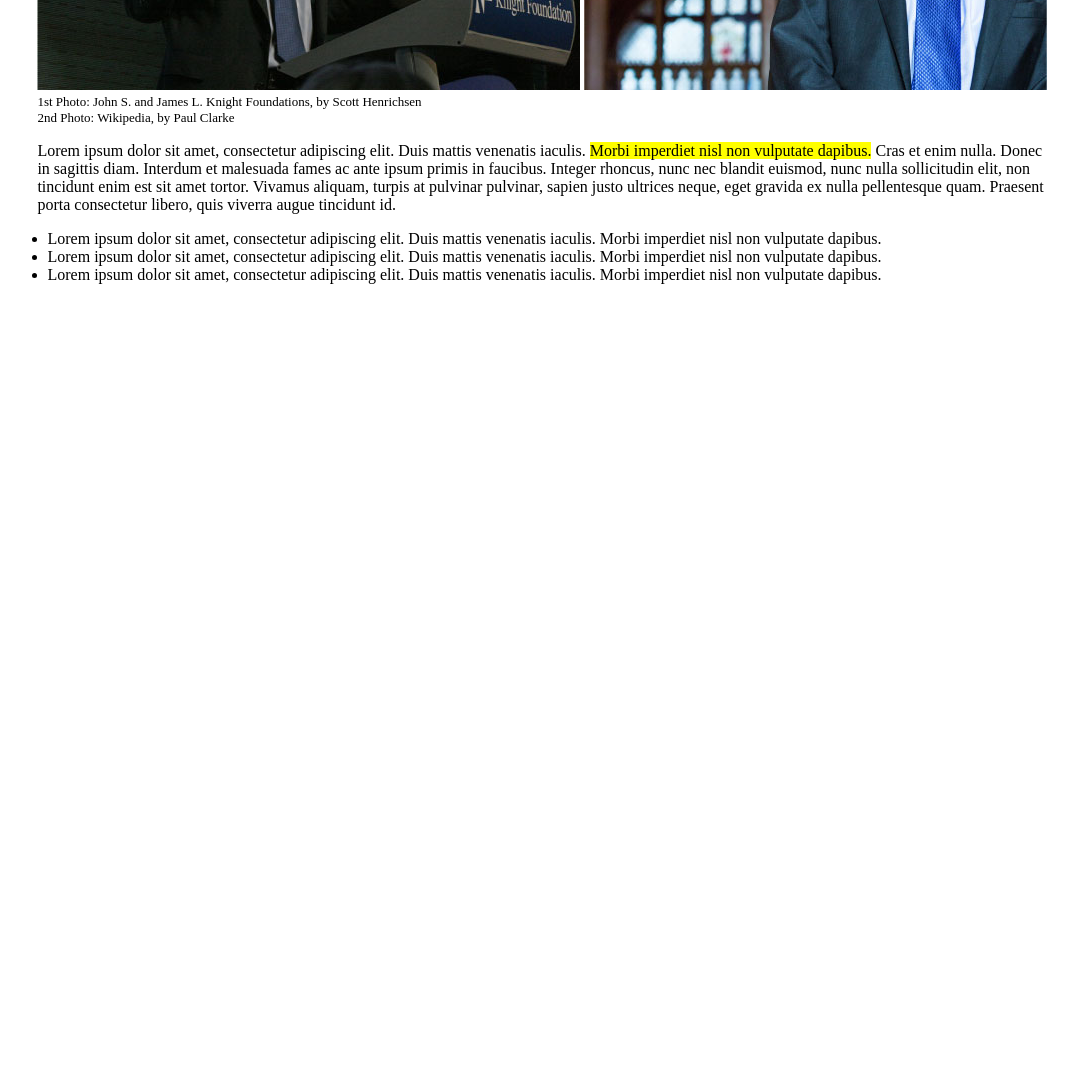
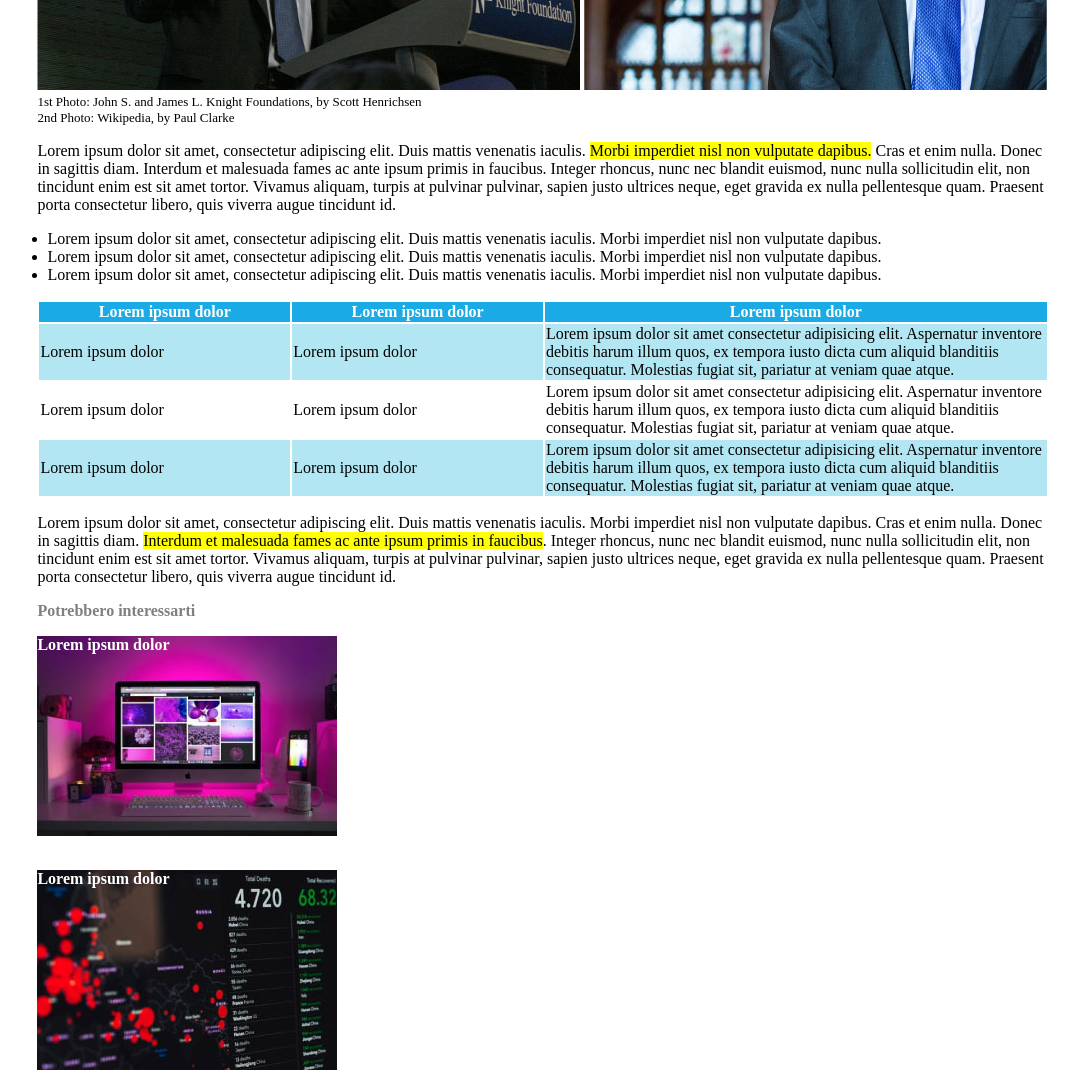
Before and after one commit to DANC0D3R/html-css-booleaner, a plain HTML site: page index.html in a window 1280 px wide. Shown: the part 663-1741 px from the top of the page, without its empty margins (97-1175 px from the left). Before the commit the page ends 963 px from the top, so only its background shows below. Drawn offline with Linux system fonts and the light colour scheme.

Commit message:
Completamento footer

```diff
--- a/css/style.css
+++ b/css/style.css
@@ -38,3 +38,37 @@
 .highlights{
     background-color: yellow;
 }
+
+thead{
+    background-color: #1aabe6;
+    color: white;
+}
+
+.blue-bg{
+    background-color: #b2e6f2;
+}
+
+#terza-col{
+    width: 50%;
+}
+
+#related{
+    color: grey;
+    font-weight:bold;
+}
+
+.related-img-1{
+    width: 300px;
+    height: 200px;
+    background-image: url(../img/monitor.jpg);
+    color: white;
+    font-weight: bold;
+}
+
+.related-img-2{
+    width: 300px;
+    height: 200px;
+    background-image: url(../img/graph.jpg);
+    color: white;
+    font-weight: bold;
+}
--- a/index.html
+++ b/index.html
@@ -39,11 +39,49 @@
                         <li>Lorem ipsum dolor sit amet, consectetur adipiscing elit. Duis mattis venenatis iaculis. Morbi imperdiet nisl non vulputate dapibus.</li>
                         <li>Lorem ipsum dolor sit amet, consectetur adipiscing elit. Duis mattis venenatis iaculis. Morbi imperdiet nisl non vulputate dapibus.</li>
                     </ul>
+                </div>
 
+                <!-- Tabella -->
+                <table id="table">
+                    <thead>
+                        <th>Lorem ipsum dolor</th>
+                        <th>Lorem ipsum dolor</th>
+                        <th id="terza-col">Lorem ipsum dolor</th>
+                    </thead>
+                    <tbody>
+                        <tr class="blue-bg">
+                            <td>Lorem ipsum dolor</td>
+                            <td>Lorem ipsum dolor</td>
+                            <td>Lorem ipsum dolor sit amet consectetur adipisicing elit. Aspernatur inventore debitis harum illum quos, ex tempora iusto dicta cum aliquid blanditiis consequatur. Molestias fugiat sit, pariatur at veniam quae atque.</td>
+                        </tr>
+                        <tr>
+                            <td>Lorem ipsum dolor</td>
+                            <td>Lorem ipsum dolor</td>
+                            <td>Lorem ipsum dolor sit amet consectetur adipisicing elit. Aspernatur inventore debitis harum illum quos, ex tempora iusto dicta cum aliquid blanditiis consequatur. Molestias fugiat sit, pariatur at veniam quae atque.</td>
+                        </tr>
+                        <tr class="blue-bg">
+                            <td>Lorem ipsum dolor</td>
+                            <td>Lorem ipsum dolor</td>
+                            <td>Lorem ipsum dolor sit amet consectetur adipisicing elit. Aspernatur inventore debitis harum illum quos, ex tempora iusto dicta cum aliquid blanditiis consequatur. Molestias fugiat sit, pariatur at veniam quae atque.</td>
+                        </tr>
+                    </tbody>
+                </table>
+
+                <p>Lorem ipsum dolor sit amet, consectetur adipiscing elit. Duis mattis venenatis iaculis. Morbi imperdiet nisl non vulputate dapibus. Cras et enim nulla. Donec in sagittis diam. <span class="highlights">Interdum et malesuada fames ac ante ipsum primis in faucibus</span>. Integer rhoncus, nunc nec blandit euismod, nunc nulla sollicitudin elit, non tincidunt enim est sit amet tortor. Vivamus aliquam, turpis at pulvinar pulvinar, sapien justo ultrices neque, eget gravida ex nulla pellentesque quam. Praesent porta consectetur libero, quis viverra augue tincidunt id.</p>
             </main>
 
             <footer>
-
+                <!-- Correlati -->
+            <section>
+                <p id="related">Potrebbero interessarti</p>
+                <div class="related-img-1">
+                    <p>Lorem ipsum dolor</p>
+                </div>
+                <br>
+                <div class="related-img-2">
+                    <p>Lorem ipsum dolor</p>
+                </div>
+            </section>
             </footer>
         </div>
     </body>
```
Lines whose indentation alone changed are shown as unchanged.
